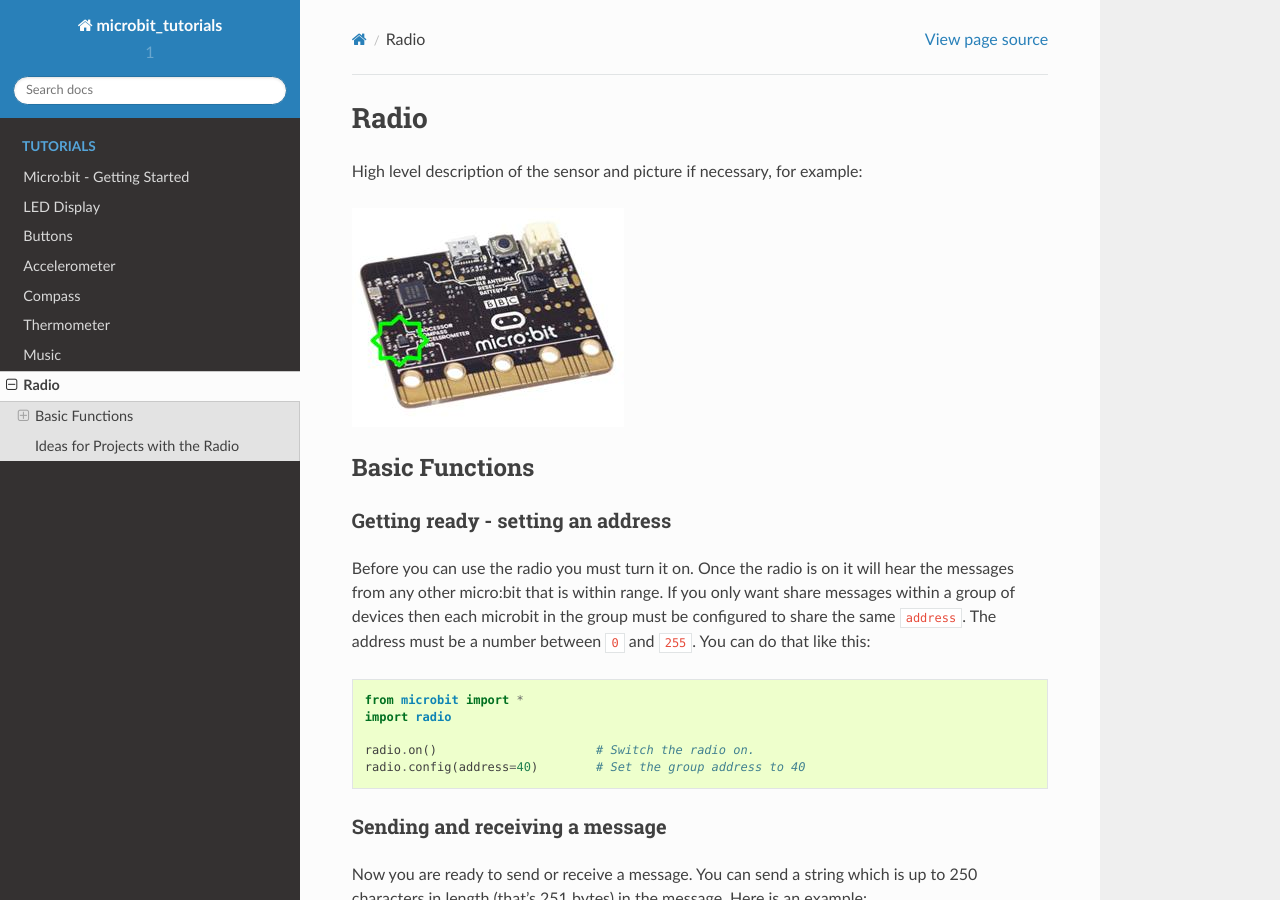
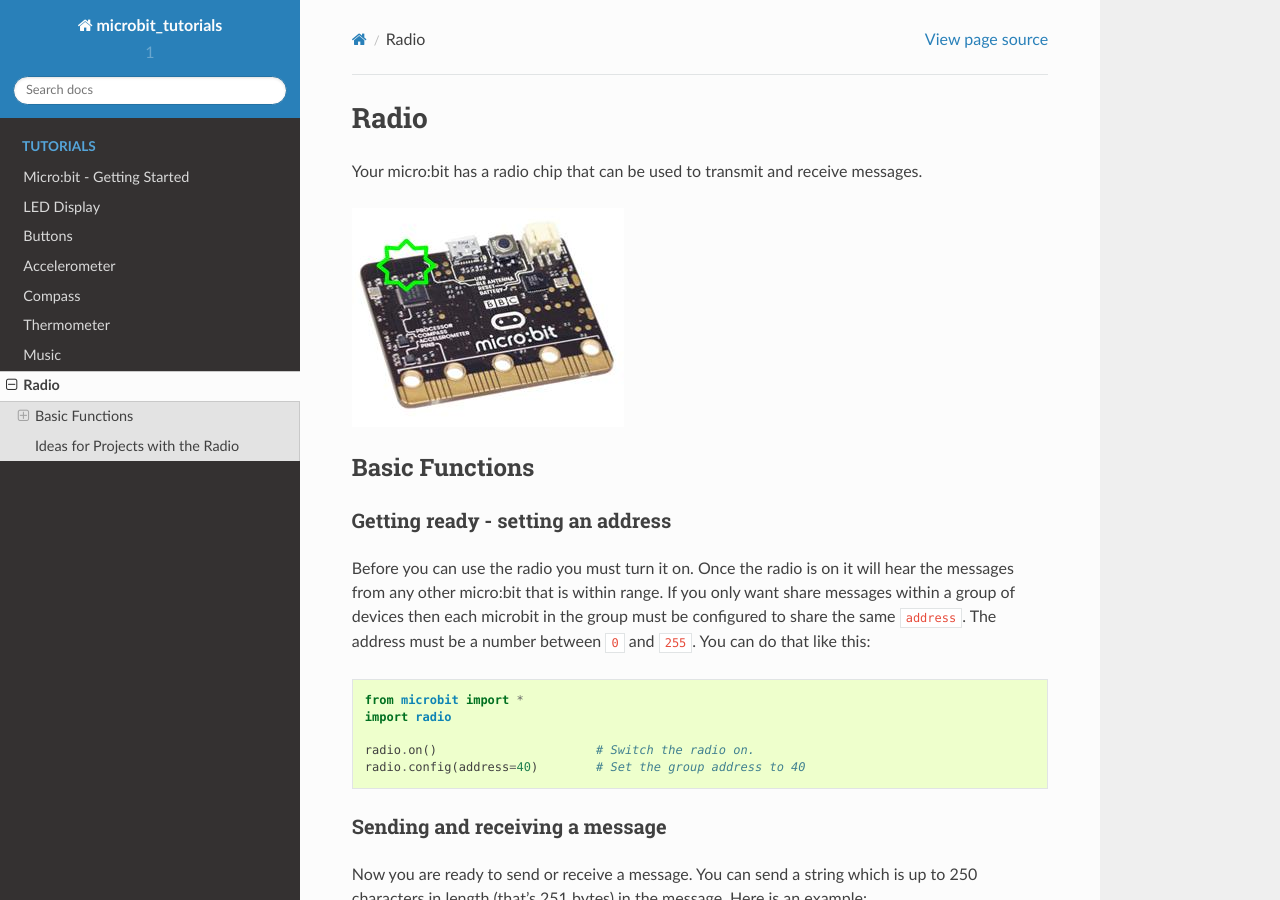
Before and after one commit to rharbird/microbit-challenges, a Sphinx documentation site: the page built from docs/source/tutorials/radio.rst, in a window 1280 px wide and 900 px high. Built offline with Sphinx 7.4.7 and the Read the Docs theme 2.0.0, drawn with Linux system fonts in a browser that asks for light colours; pages that are not in the unit, such as notebooks, are missing from menus.

Commit message:
add pcture of radio

```diff
--- a/docs/source/tutorials/radio.rst
+++ b/docs/source/tutorials/radio.rst
@@ -1,9 +1,10 @@
 ******
 Radio
 ******
-High level description of the sensor and picture if necessary, for example:
+Your micro:bit has a radio chip that can be used to transmit and receive
+messages.
 
-.. image:: compass.jpg
+.. image:: radio.jpg
 
 
 Basic Functions
```
Also changed, not shown: docs/source/tutorials/radio.jpg (added).
